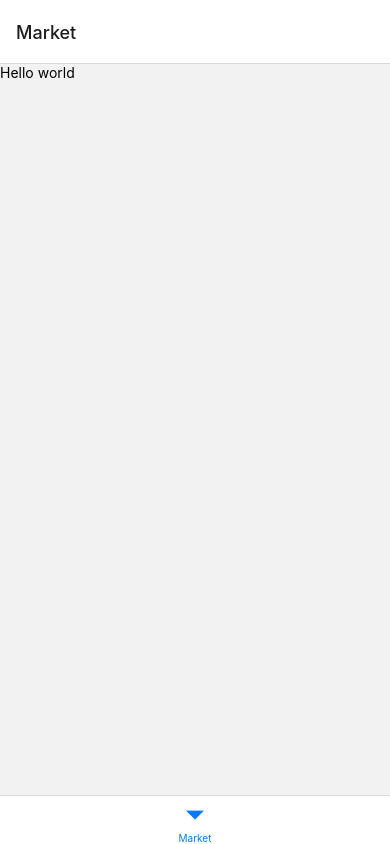
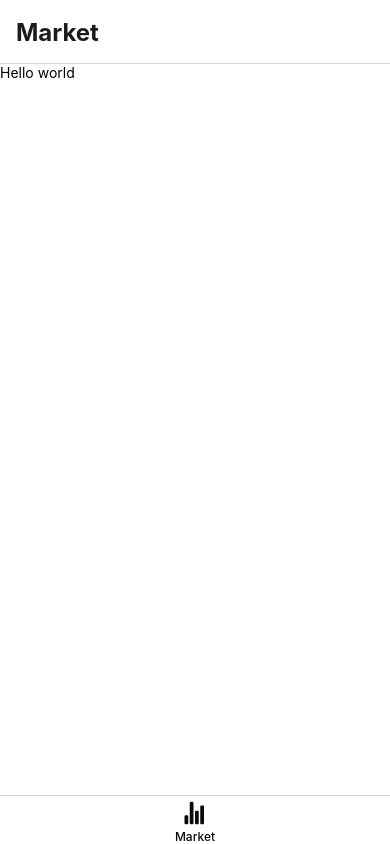
Before and after one commit to lintangdigdoyo/crypto-market, a React Native app in the folder apps/market-mobile/: screen /Root in a window 390 px wide. Built offline with nearby package versions, Linux system fonts and the light colour scheme; what expo-linking would draw is missing.

Commit message:
feat(mobile): navigation tab style

```diff
--- a/apps/market-mobile/src/navigation/BottomTabNavigator.tsx
+++ b/apps/market-mobile/src/navigation/BottomTabNavigator.tsx
@@ -1,20 +1,42 @@
+import { StyleSheet } from "react-native";
 import { createBottomTabNavigator } from "@react-navigation/bottom-tabs";
+import { Ionicons } from "@expo/vector-icons";
 
 import { RootTabParamList } from "./types";
+import { theme } from "../styles/palette";
 import Market from "../screens/Market";
 
 const BottomTab = createBottomTabNavigator<RootTabParamList>();
 
 const BottomTabNavigator = () => {
   return (
-    <BottomTab.Navigator initialRouteName="TabMarket">
+    <BottomTab.Navigator
+      initialRouteName="TabMarket"
+      screenOptions={{
+        tabBarActiveTintColor: theme.colors.black,
+        headerTitleStyle: theme.textVariants.header,
+        tabBarLabelStyle: styles.tabBarLabel,
+      }}
+    >
       <BottomTab.Screen
         name="TabMarket"
         component={Market}
-        options={{ title: "Market" }}
+        options={{
+          title: "Market",
+          tabBarIcon: ({ color }) => (
+            <Ionicons name="md-stats-chart" size={24} color={color} />
+          ),
+        }}
       />
     </BottomTab.Navigator>
   );
 };
 
+const styles = StyleSheet.create({
+  tabBarLabel: {
+    fontSize: 12,
+    fontWeight: "500",
+  },
+});
+
 export default BottomTabNavigator;
--- a/apps/market-mobile/src/navigation/index.tsx
+++ b/apps/market-mobile/src/navigation/index.tsx
@@ -1,11 +1,21 @@
-import { NavigationContainer } from "@react-navigation/native";
+import { NavigationContainer, DefaultTheme } from "@react-navigation/native";
 
 import linkingConfiguration from "./linkingConfiguration";
+import { theme } from "../styles/palette";
 import RootNavigator from "./RootNavigator";
 
 const Navigation = () => {
   return (
-    <NavigationContainer linking={linkingConfiguration}>
+    <NavigationContainer
+      theme={{
+        ...DefaultTheme,
+        colors: {
+          ...DefaultTheme.colors,
+          background: theme.colors.white,
+        },
+      }}
+      linking={linkingConfiguration}
+    >
       <RootNavigator />
     </NavigationContainer>
   );
--- a/apps/market-mobile/src/styles/palette.ts
+++ b/apps/market-mobile/src/styles/palette.ts
@@ -1,9 +1,12 @@
+import { TextStyle } from "react-native";
+
 export const theme = {
   colors: {
     primary: "#0a68f4",
     primaryLight: "#edf4fe",
     success: "#25a764",
     error: "#e54040",
+    white: "#ffffff",
     black: "#0b0a0a",
     gray: "#929396",
   },
@@ -15,8 +18,8 @@ export const theme = {
   },
   textVariants: {
     header: {
-      fontSize: 36,
-      fontWeight: "bold",
+      fontSize: 24,
+      fontWeight: "bold" as TextStyle["fontWeight"],
     },
     body: {
       fontSize: 16,
```
